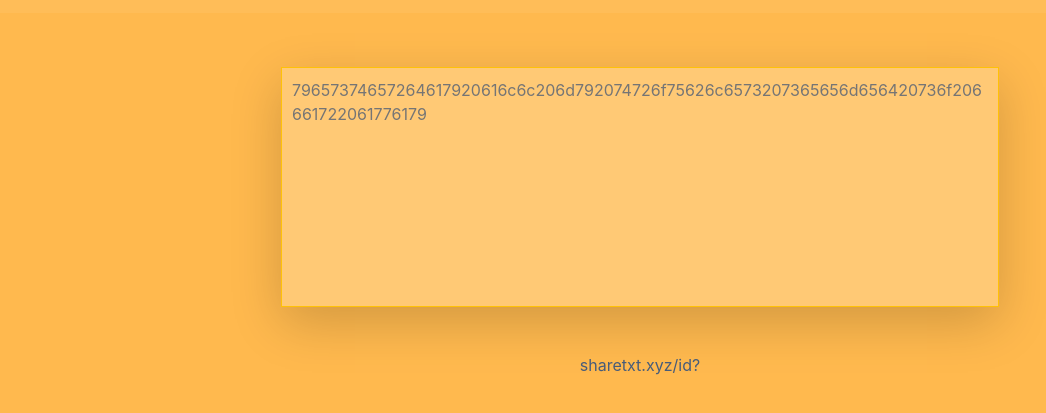
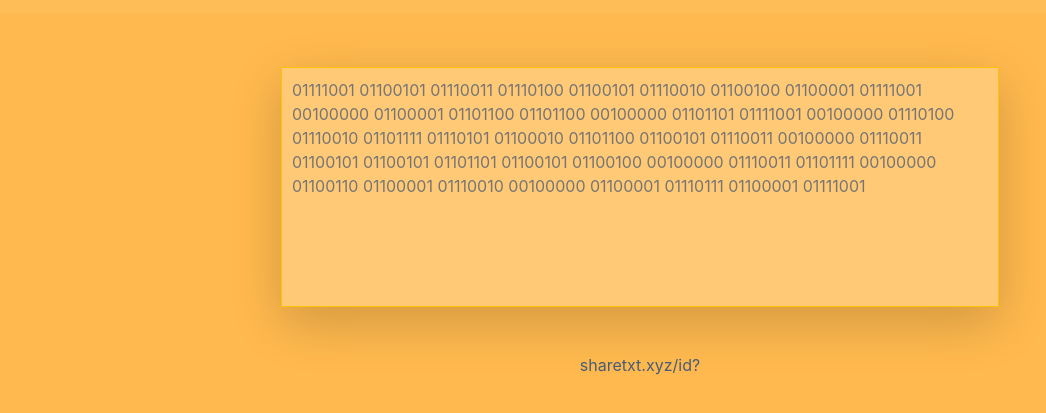
Before and after one commit to leon-do/sharetxt, a plain HTML site: page id.html in a window 1280 px wide. Shown: the part 53-466 px from the top of the page, without its empty margins (0-1046 px from the left). Drawn offline with Linux system fonts and the light colour scheme; a web font is replaced by a local one.

Commit message:
01111001 01100101 01110011 01110100 01100101 01110010 01100100 01100001 01111001 00100000 01100001 01101100 01101100 00100000 01101101 01111001 00100000 01110100 01110010 01101111 01110101 01100010 01101100 01100101 01110011 00100000 01110011 01100101 01100101 01101101 01100101 01100100 00100000 01110011 01101111 00100000 01100110 01100001 01110010 00100000 01100001 01110111 01100001 01111001

```diff
--- a/id.html
+++ b/id.html
@@ -23,7 +23,7 @@
     <nav class="navbar navbar-light navbar-expand-md navigation-clean" style="background-color: rgba(255,255,255,0.06);">
         <div class="container-fluid"><a class="navbar-brand" href="/" style="font-size: 16px;">sharetxt.xyz</a></div>
     </nav>
-    <div class="container text-center" style="margin: 0px;margin-top: 54px;margin-bottom: 0px;min-width: 100%;"><textarea class="border-warning shadow-lg" id="txtArea" style="width: 100%;background-color: rgba(255,255,255,0.22);resize: none;max-width: 718px;padding: 10px;height: 30vh;" placeholder="79657374657264617920616c6c206d792074726f75626c6573207365656d656420736f206661722061776179"></textarea>
+    <div class="container text-center" style="margin: 0px;margin-top: 54px;margin-bottom: 0px;min-width: 100%;"><textarea class="border-warning shadow-lg" id="txtArea" style="width: 100%;background-color: rgba(255,255,255,0.22);resize: none;max-width: 718px;padding: 10px;height: 30vh;" placeholder="01111001 01100101 01110011 01110100 01100101 01110010 01100100 01100001 01111001 00100000 01100001 01101100 01101100 00100000 01101101 01111001 00100000 01110100 01110010 01101111 01110101 01100010 01101100 01100101 01110011 00100000 01110011 01100101 01100101 01101101 01100101 01100100 00100000 01110011 01101111 00100000 01100110 01100001 01110010 00100000 01100001 01110111 01100001 01111001"></textarea>
         <p
             id="linkParagraph" style="margin-top: 40px;"></p>
     </div>
```
Also changed, not shown: 1 other file.
